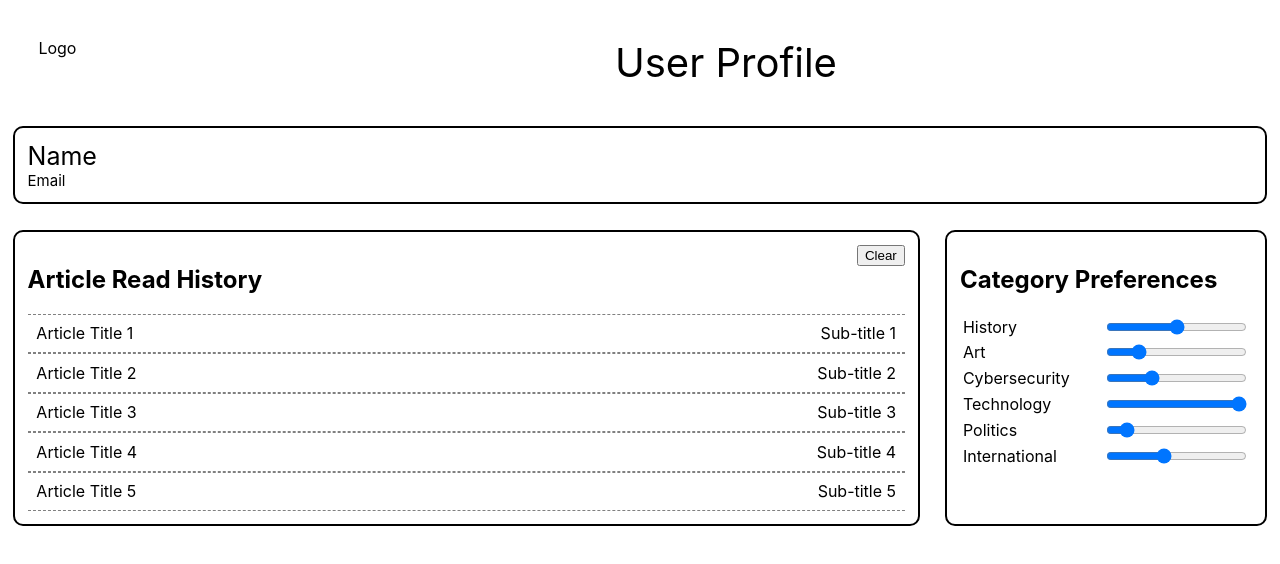
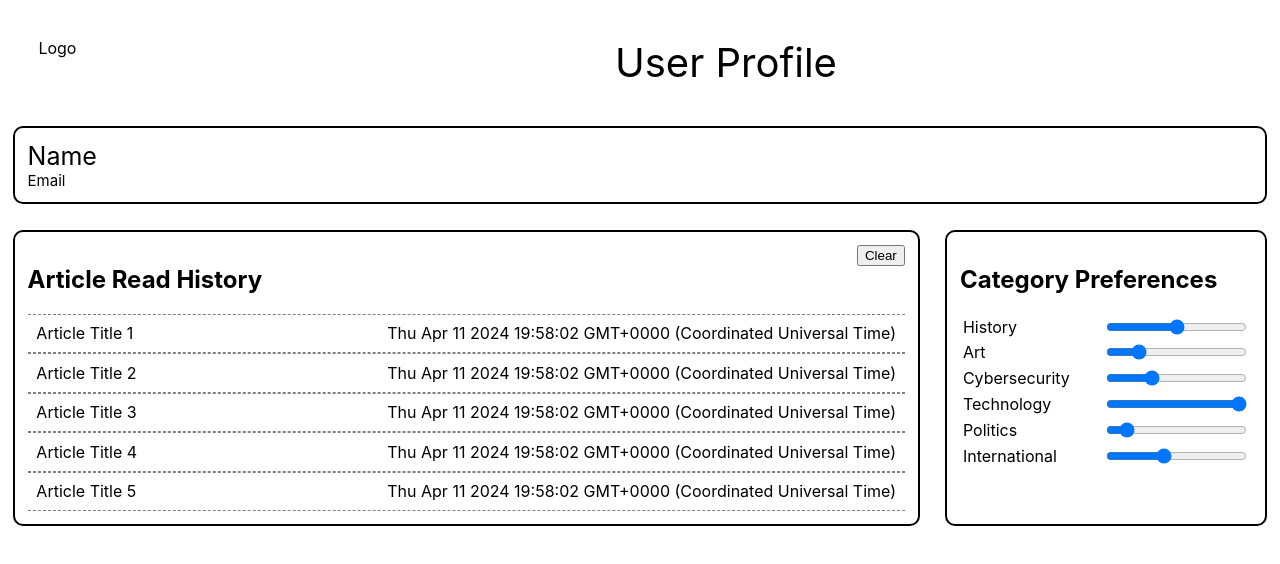
Before and after one commit to AdaptiveArtemis/AdaptiveArtemisNewsRecommendation, a React (Create React App) app: page /profile in a window 1280 px wide. Shown: the top 564 px of the page. Built offline with nearby package versions, Linux system fonts and the light colour scheme; no server answers.

Commit message:
Establishing connection of Profile Page with the backend

```diff
--- a/src/pages/UserProfilePage.js
+++ b/src/pages/UserProfilePage.js
@@ -1,5 +1,5 @@
 import '../stylesheets/UserProfilePage.css';
-import React, {useState} from 'react';
+import React, {useState, useEffect} from 'react';
 
 export default function ProfilePage() {
 
@@ -8,21 +8,42 @@ export default function ProfilePage() {
         email: 'Email',
     })
     const [articles, setArticles] = useState([
-        { title: 'Article Title 1', subtitle: 'Sub-title 1' },
-        { title: 'Article Title 2', subtitle: 'Sub-title 2' },
-        { title: 'Article Title 3', subtitle: 'Sub-title 3' },
-        { title: 'Article Title 4', subtitle: 'Sub-title 4' },
-        { title: 'Article Title 5', subtitle: 'Sub-title 5' },
+        { "title": 'Article Title 1', "subtitle": 'Sub-title 1', "timestamp": "2024-04-11 19:45:50" },
+        { "title": 'Article Title 2', "subtitle": 'Sub-title 2', "timestamp": "2024-04-11 19:45:50" },
+        { "title": 'Article Title 3', "subtitle": 'Sub-title 3', "timestamp": "2024-04-11 19:45:50" },
+        { "title": 'Article Title 4', "subtitle": 'Sub-title 4', "timestamp": "2024-04-11 19:45:50" },
+        { "title": 'Article Title 5', "subtitle": 'Sub-title 5', "timestamp": "2024-04-11 19:45:50" },
     ])
+    const [preferences, setPreferences] = useState({
+        History: 0.5,
+        Art: 0.2,
+        Cybersecurity: 0.3,
+        Technology: 1,
+        Politics: 0.1,
+        International: 0.4,
+    })
 
-    const [preferences, setPreferences] = useState({
-        History: 5,
-        Art: 2,
-        Cybersecurity: 3,
-        Technology: 10,
-        Politics: 1,
-        International: 4,
-    })
+    const getUserData = async () => {
+        try {
+            // Send a POST request to the backend login endpoint
+            const response = await fetch('http://127.0.0.1:8000/users/user/profile', {
+                method: 'GET',
+                headers: {
+                    'Content-Type': 'application/json'
+                },
+            })
+            const data = await response.json();
+            console.log("User data Successfully retrieved from the backend");
+            setUserInfo({
+                name: data["username"],
+                email: data["email"],
+            });
+            setPreferences(data["preferList"]);
+            setArticles(data["recentNewsLogs"])
+        } catch {
+            alert("There was a problem while contacting the backend to get the user data")
+        }
+    }
 
     const clearHistory = () => {
         setArticles([])
@@ -34,6 +55,10 @@ export default function ProfilePage() {
         [category]: value,
         }))
     }
+
+    useEffect(() => {
+        getUserData()
+    }, [])
 
     return (
         <div className="profile-page">
@@ -54,7 +79,7 @@ export default function ProfilePage() {
                     {articles.map((article, index) => (
                     <div key={index} className="articleItem">
                         <div className="articleTitle">{article.title}</div>
-                        <div className="articleSubTitle">{article.subtitle}</div>
+                        <div className="articleTimestamp">{Date(article.timestamp).toLocaleString()}</div>
                     </div>
                     ))}
                 </div>
@@ -69,7 +94,7 @@ export default function ProfilePage() {
                         type="range"
                         min="0"
                         max="10"
-                        value={preferences[pref]}
+                        value={preferences[pref]*10}
                         onChange={(e) => handlePreferenceChange(pref, e.target.value)}
                         />
                     </div>
```
